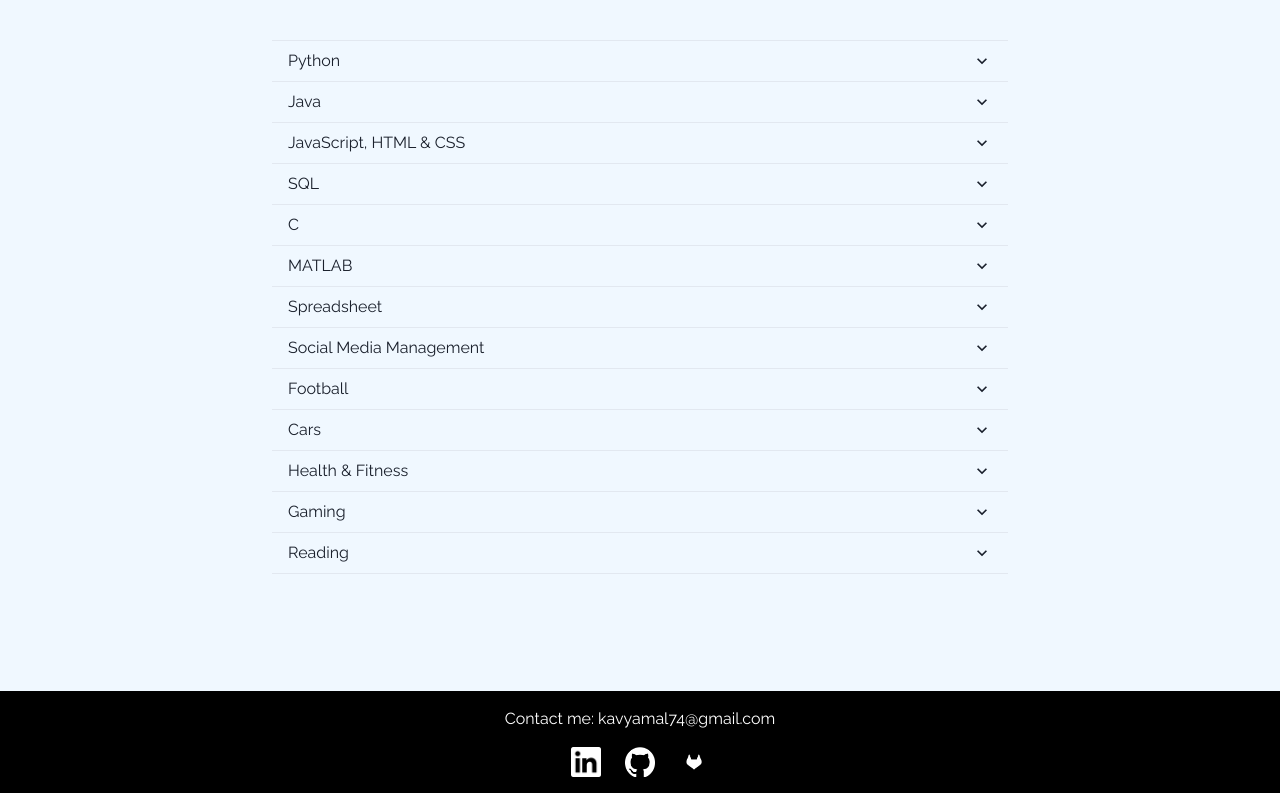
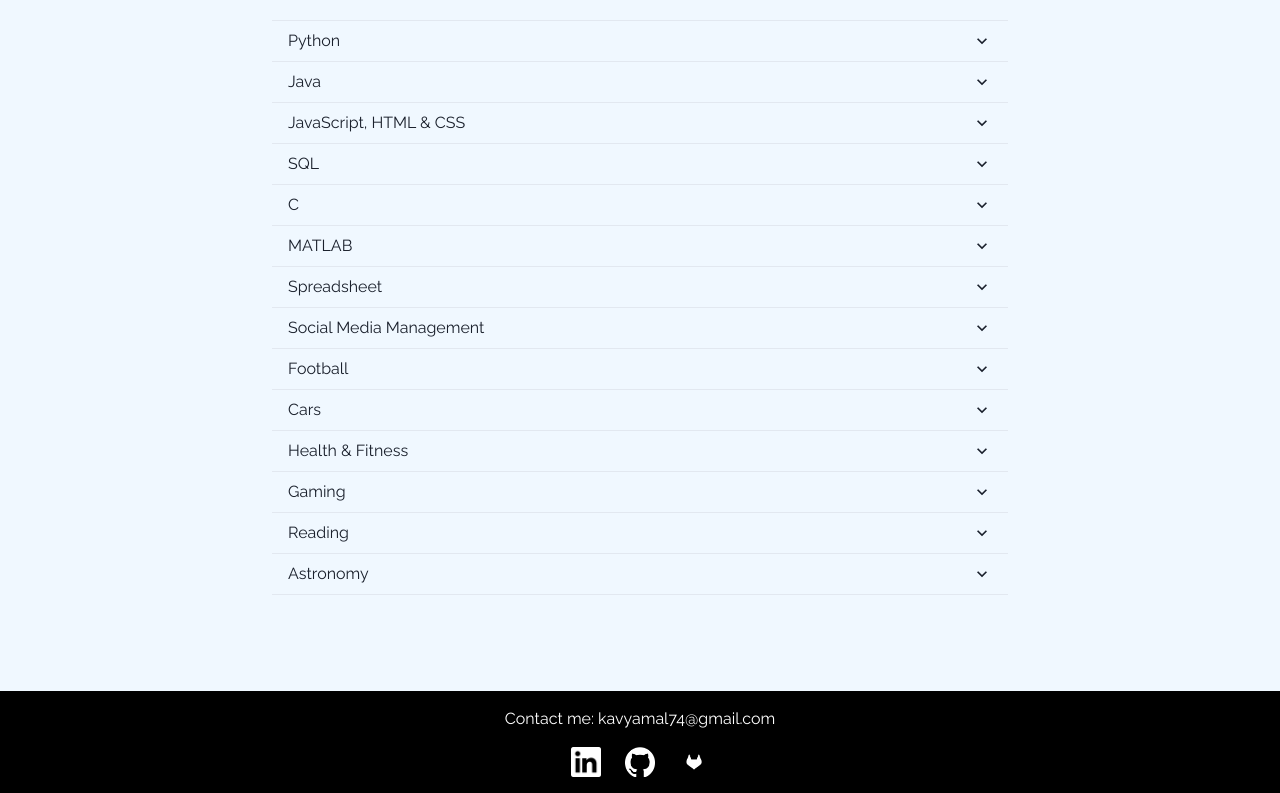
Before and after one commit to kavmal7/Online-CV, a React (Create React App) app: page / in a window 1280 px wide. Shown: the part 6482-7275 px from the top of the page. Built offline with nearby package versions, Linux system fonts and the light colour scheme.

Commit message:
Changes for skills and hobbies

```diff
--- a/src/components/Additional.js
+++ b/src/components/Additional.js
@@ -54,6 +54,10 @@ const skillsHobbies = [
   {
     title: 'Reading',
     description: 'I have been reading books from a young age. In particular, I like reading science-based or fact books such as encyclopedias, but I have also read various fiction books.'
+  },
+  {
+    title: 'Astronomy',
+    description: 'From a young age, I have been very interested in astronomy. Like other kids, I would often say that I wished to be an astronaut. That didn\'t materialise, but I still have a strong interest in the topic, from reading books, watching shows and documentaries, and even owning a telescope at home.'
   }
 ];
 
```
